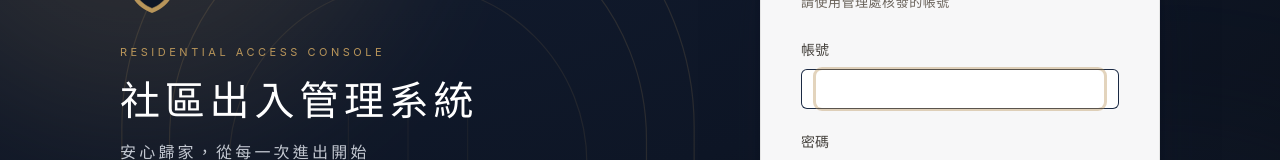
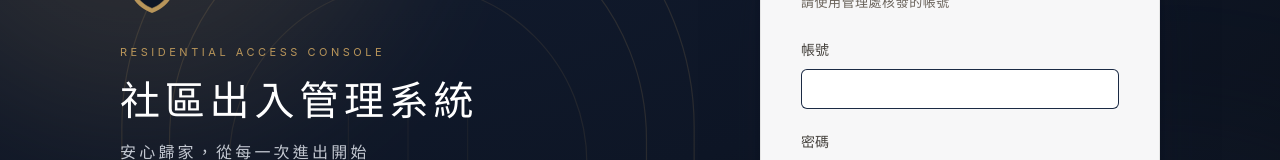
Before and after one commit to qpalzm963/community-gate, a Vue app in the folder frontend/: page /login in a window 1280 px wide. Shown: the part 260-420 px from the top of the page. Built offline with nearby package versions, Linux system fonts and the light colour scheme; no server answers.

Commit message:
fix(frontend): remove inner input focus ring and autofill blue background

```diff
--- a/frontend/src/style.css
+++ b/frontend/src/style.css
@@ -254,10 +254,26 @@ body {
   transition: background-color var(--cg-duration) var(--cg-ease), color var(--cg-duration) var(--cg-ease);
 }
 
-:focus-visible {
+:focus-visible:not(.el-input__inner, .el-textarea__inner, .el-select__input) {
   outline: none;
   box-shadow: var(--cg-focus-ring);
   border-radius: var(--cg-radius-sm);
+}
+
+.el-input__inner:focus-visible,
+.el-textarea__inner:focus-visible,
+.el-select__input:focus-visible {
+  outline: none;
+}
+
+/* 瀏覽器自動填入 (autofill) 會在 .el-input__inner 內畫出藍底，與外層 wrapper 產生色塊落差 */
+.el-input__inner:-webkit-autofill,
+.el-input__inner:-webkit-autofill:hover,
+.el-input__inner:-webkit-autofill:focus {
+  -webkit-box-shadow: 0 0 0 1000px var(--el-fill-color-blank, var(--cg-surface)) inset;
+  -webkit-text-fill-color: var(--cg-text);
+  caret-color: var(--cg-text);
+  transition: background-color 9999s ease-out 0s;
 }
 
 .text-muted { color: var(--cg-text-3); }
```
